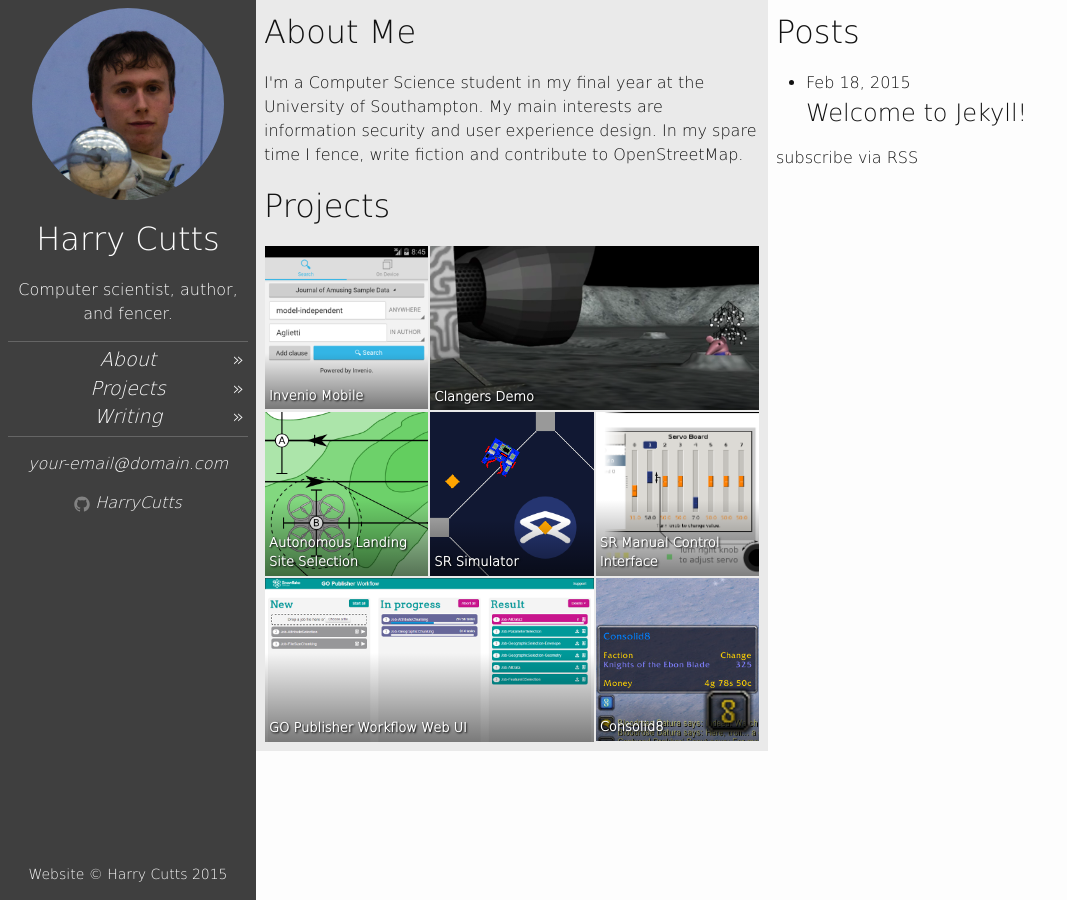
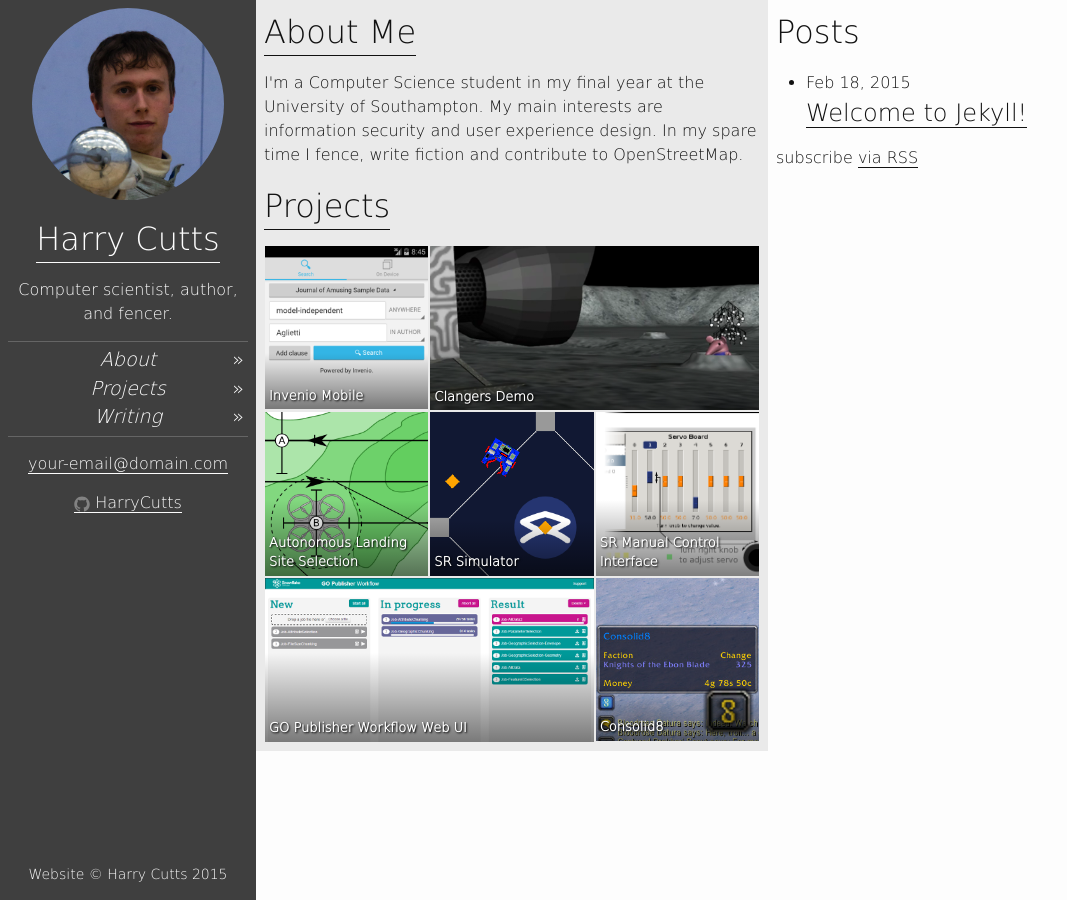
Before and after one commit to HarryCutts/harrycutts.github.io, a Jekyll site: the page built from index.html, in a window 1280 px wide. Shown: the whole page, without its empty margins (0-1067 px from the left). Built offline with Jekyll 4.4.1, drawn with Linux system fonts in a browser that asks for light colours; nearby versions of some CDN libraries; library files that are not in the unit come from our copies.

Commit message:
Decide on a global link style
All text links (except in the site menu) are underlined using a bottom
border (as opposed to `text-decoration`), which curves at the right-hand
end when hovered over.

```diff
--- a/_sass/_base.scss
+++ b/_sass/_base.scss
@@ -112,6 +112,7 @@
  * Links
  */
 a {
+	border-bottom: 1px solid;
 	color: $brand-color;
 	text-decoration: none;
 
@@ -121,8 +122,12 @@
 
 	&:hover {
 		color: $text-color;
-		text-decoration: underline;
+		border-bottom-right-radius: 6px;
 	}
+}
+
+h1 > a {
+	padding-bottom: $spacing-unit / 8;
 }
 
 
--- a/_sass/_layout.scss
+++ b/_sass/_layout.scss
@@ -14,13 +14,6 @@
 
 	*, a {
 		color: $sidebar-text-color;
-	}
-
-	a {
-		font-style: italic;
-	}
-	h1 > a {
-		font-style: normal
 	}
 
 	.mugshot {
@@ -62,6 +55,8 @@
 
 			a {
 				display: block;
+				border-bottom: none;
+				font-style: italic;
 
 				&:after {
 					content: "»";
@@ -222,6 +217,7 @@
 a.img-link {
 	display: block;
 	position: relative;
+	border-bottom: none;
 
 	&:after {
 		content: attr(title);
--- a/index.html
+++ b/index.html
@@ -4,12 +4,12 @@
 
 <div class="pure-g">
 	<div class="column pure-u-1 pure-u-md-1-2">
-		<a href="{{site.baseurl}}/about/"><h1>About Me</h1></a>
+		<h1><a href="{{site.baseurl}}/about/">About Me</a></h1>
 		<p>
 			{{ site.description }}
 		</p>
 
-		<a href="{{site.baseurl}}/projects/"><h1>Projects</h1></a>
+		<h1><a href="{{site.baseurl}}/projects/">Projects</a></h1>
 		<div class="img-grid">
 			<div class="pure-g">
 				<div class="pure-u-1-3">
```
